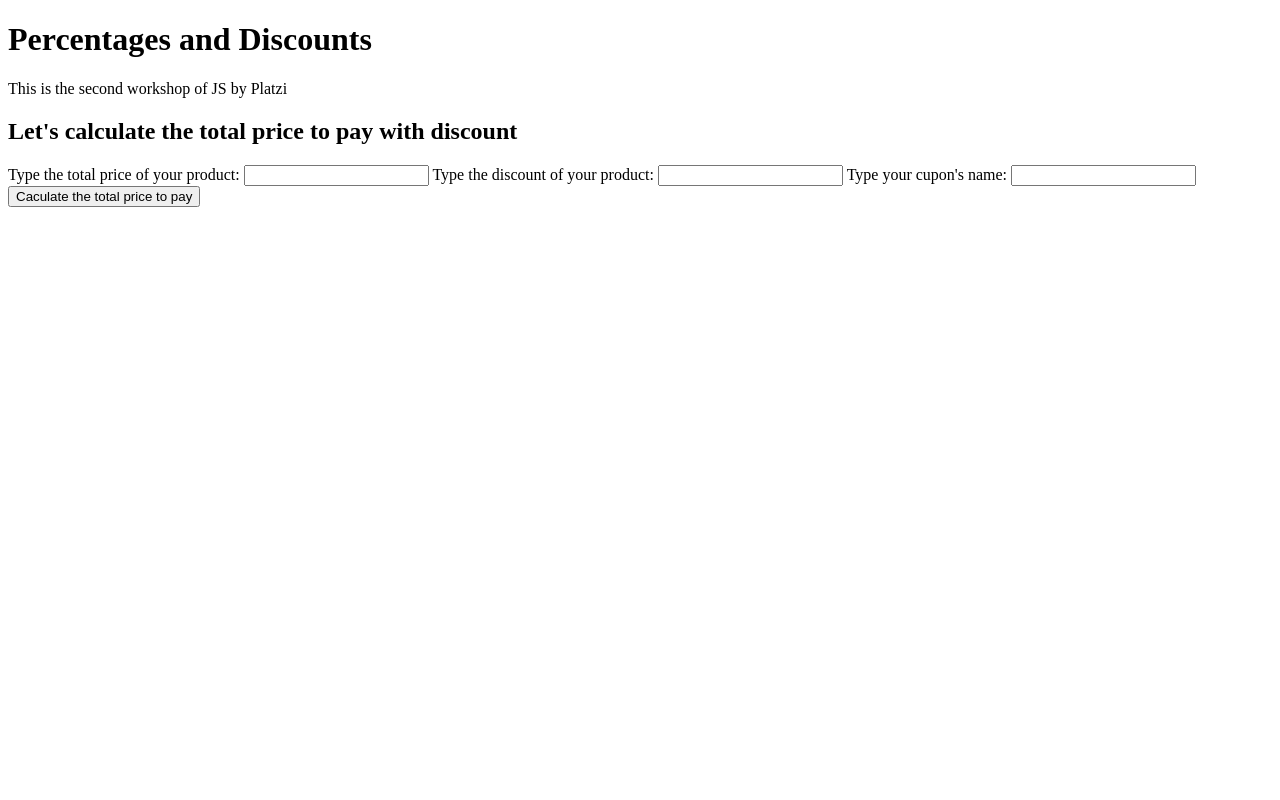
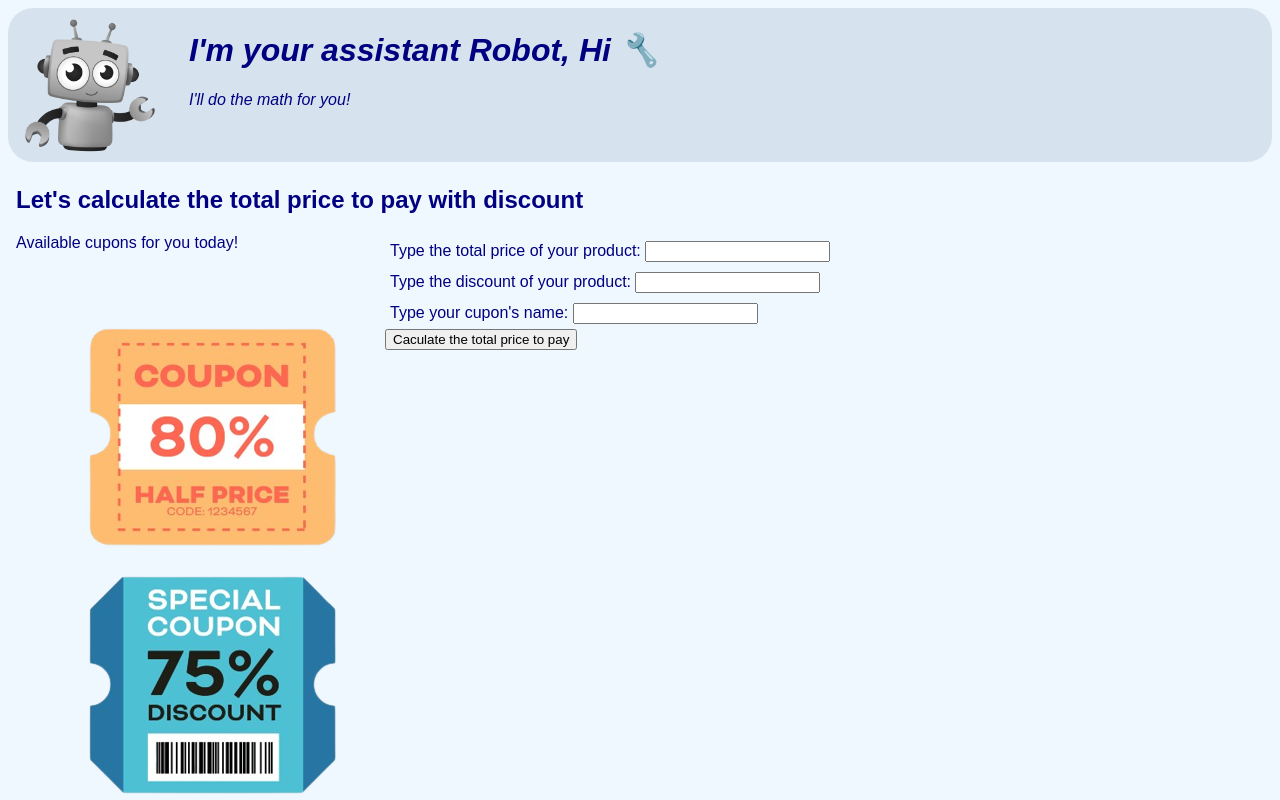
Before and after one commit to Laurajcb/practicePlatziJs, a plain HTML site: page prices/discount.html in a window 1280 px wide. Shown: the top 800 px of the page. Drawn offline with Linux system fonts and the light colour scheme.

Commit message:
added some js practice

```diff
--- /dev/null
+++ b/prices/discount.css
@@ -0,0 +1,58 @@
+html {
+    font-family: sans-serif;
+    color: navy;
+    background-color: aliceblue;
+}
+
+header {
+    background-color: rgb(214, 227, 239);
+    padding: 2px 6px;
+    font-style: italic;
+    border-radius: 25px;
+    display: flex;
+}
+
+.imgRobot {
+    height: 150px;
+    width: 150px;
+}
+
+.botText {
+    flex-direction: column;
+    margin-left: 25px;
+}
+
+.section {
+    margin: 4px 8px;
+    border-radius: 25px;
+    display: flex;
+    flex-direction: column;
+}
+
+h2 {
+    flex-direction: row;
+}
+
+.section-cupons-form {
+    display: flex;
+}
+
+.form {
+    flex-direction: row;
+    margin: 2px 10px;
+    height: 150px;
+}
+
+.form-group {
+    padding: 5px;
+}
+
+.cupons {
+    flex-direction: column;
+
+}
+
+ul li {
+    margin: 2px 10px;
+    list-style: none;
+}
--- a/prices/discount.html
+++ b/prices/discount.html
@@ -1,29 +1,51 @@
 <!DOCTYPE html>
 <html lang="en">
+
 <head>
     <meta charset="UTF-8">
     <meta http-equiv="X-UA-Compatible" content="IE=edge">
     <meta name="viewport" content="width=device-width, initial-scale=1.0">
-    <title>Discounts and Prices percentages</title>
+    <link rel="stylesheet" href="./discount.css">
+    <title>HeplBot</title>
 </head>
+
 <body>
     <header>
+        <img class="imgRobot" src="../prices/utils/robot.png">
+        <div class="botText">
             <h1>
-        Percentages and Discounts
+                I'm your assistant Robot, Hi 🔧
             </h1>
-    <p>This is the second workshop of JS by Platzi</p>
+            <p>I'll do the math for you!</p>
+        </div>
     </header>
-   <section>
+
+    <section class="section" id="format">
         <h2>Let's calculate the total price to pay with discount</h2>
-        <form>
+        <section class="section-cupons-form">
+            <div class="cupons">Available cupons for you today!
+                <ul>
+                    <li class="cupons-list">
+                        <img src="./assets/cupons.png" alt="Cupon">
+                    </li>
+
+                </ul>
+            </div>
+            <form class="form">
+                <div class="form-group">
                     <label for="inputPrice">Type the total price of your product:</label>
-            <input id="inputPrice" type="number"/>
+                    <input id="inputPrice" type="number" />
+                </div>
 
+                <div class="form-group">
                     <label for="inputDiscount">Type the discount of your product:</label>
-            <input id="inputDiscount" type="number"/>
+                    <input id="inputDiscount" type="number" />
+                </div>
 
+                <div class="form-group">
                     <label for="inputCupon"> Type your cupon's name:</label>
                     <input id="inputCupon" type="string">
+                </div>
 
                 <button type="button" onclick="onClickButtonPriceDiscount()">
                     Caculate the total price to pay
@@ -32,6 +54,8 @@
                 <p id="resultPrice"></p>
             </form>
         </section>
+    </section>
     <script src="./discount.js"></script>
 </body>
+
 </html>
```
Also changed, not shown: prices/assets/cupons.png (added), prices/utils/cupons.jpg (added), prices/utils/robot.png (added). Lines whose indentation alone changed are shown as unchanged.
